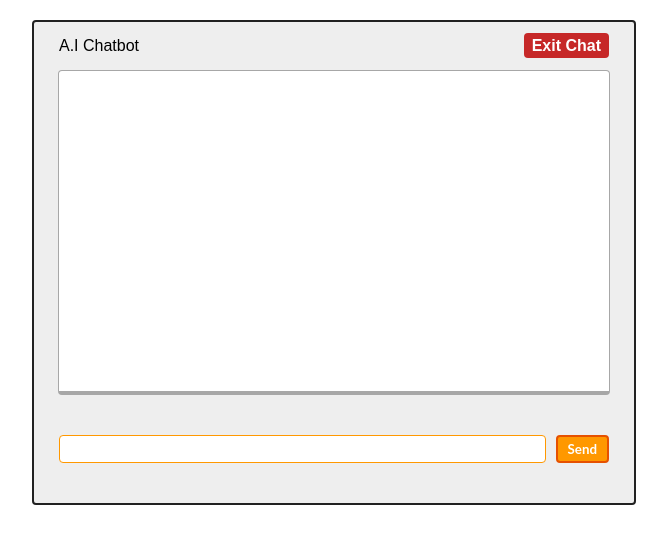
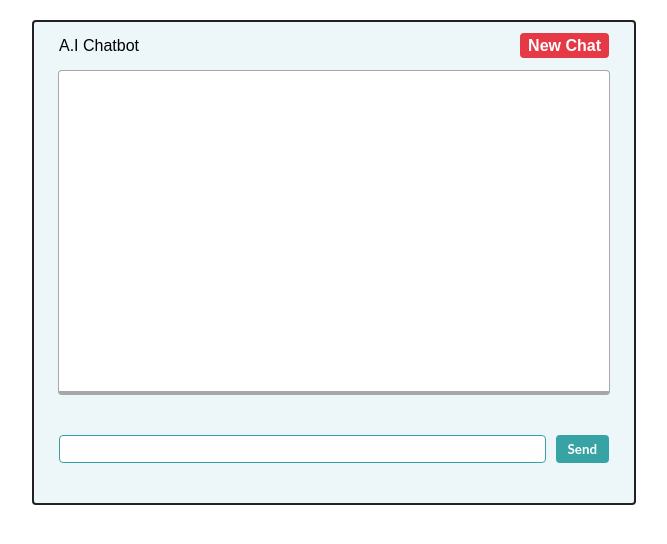
Before and after one commit to yashbijoor/AI-Chatbot, a Flask app: page / in a window 1280 px wide. Shown: the top 544 px of the page, without its empty margins (306-973 px from the left). Run offline with Flask 3, Linux system fonts and the light colour scheme.

Commit message:
changed styles

```diff
--- a/static/css/style.css
+++ b/static/css/style.css
@@ -40,7 +40,7 @@ a:hover {
 #loginform {
   margin: 0 auto;
   padding-bottom: 25px;
-  background: #eee;
+  background: #edf6f9;
   width: 600px;
   max-width: 100%;
   border: 2px solid #212121;
@@ -75,20 +75,20 @@ a:hover {
 #usermsg {
   flex: 1;
   border-radius: 4px;
-  border: 1px solid #ff9800;
+  border: 1px solid #38a3a5;
   padding: 0 10px;
 }
 
 #name {
   border-radius: 4px;
-  border: 1px solid #ff9800;
+  border: 1px solid #38a3a5;
   padding: 2px 8px;
 }
 
 #submitmsg,
 #enter {
-  background: #ff9800;
-  border: 2px solid #e65100;
+  background: #38a3a5;
+  border: 2px solid #38a3a5;
   color: white;
   padding: 4px 10px;
   font-weight: bold;
@@ -110,7 +110,7 @@ a:hover {
 
 a#exit {
   color: white;
-  background: #c62828;
+  background: #e63946;
   padding: 4px 8px;
   border-radius: 4px;
   font-weight: bold;
@@ -125,7 +125,7 @@ a#exit {
 }
 
 .msgln span.chat-time {
-  color: #666;
+  color: #e5e5e5;
   font-size: 60%;
   vertical-align: super;
 }
@@ -133,7 +133,7 @@ a#exit {
 .msgln b.user-name,
 .msgln b.user-name-left {
   font-weight: bold;
-  background: #546e7a;
+  background: #e5e5e5;
   color: white;
   padding: 2px 4px;
   font-size: 90%;
--- a/templates/index.html
+++ b/templates/index.html
@@ -13,7 +13,7 @@
     <div id="wrapper">
       <div id="menu">
         <p class="welcome">A.I Chatbot<b></b></p>
-        <p class="logout"><a id="exit" href="">Exit Chat</a></p>
+        <p class="logout"><a id="exit" href="">New Chat</a></p>
       </div>
       <div id="chatbox">
         <ul id="messages"></ul>
@@ -36,7 +36,7 @@
         li.appendChild(document.createTextNode(msg));
         document.getElementById("messages").appendChild(li);
         li.setAttribute("align", "right");
-        li.style.color = "blue";
+        li.style.color = "#1e6091";
         const data = { message: msg };
         const jsonData = JSON.stringify(data);
         fetch("http://localhost:5000/predict", {
@@ -48,7 +48,7 @@
             var li = document.createElement("li");
             li.appendChild(document.createTextNode(txt));
             document.getElementById("messages").appendChild(li);
-            li.style.color = "green";
+            li.style.color = "#38b000";
           })
           .catch((err) => console.log(err));
       }
```
